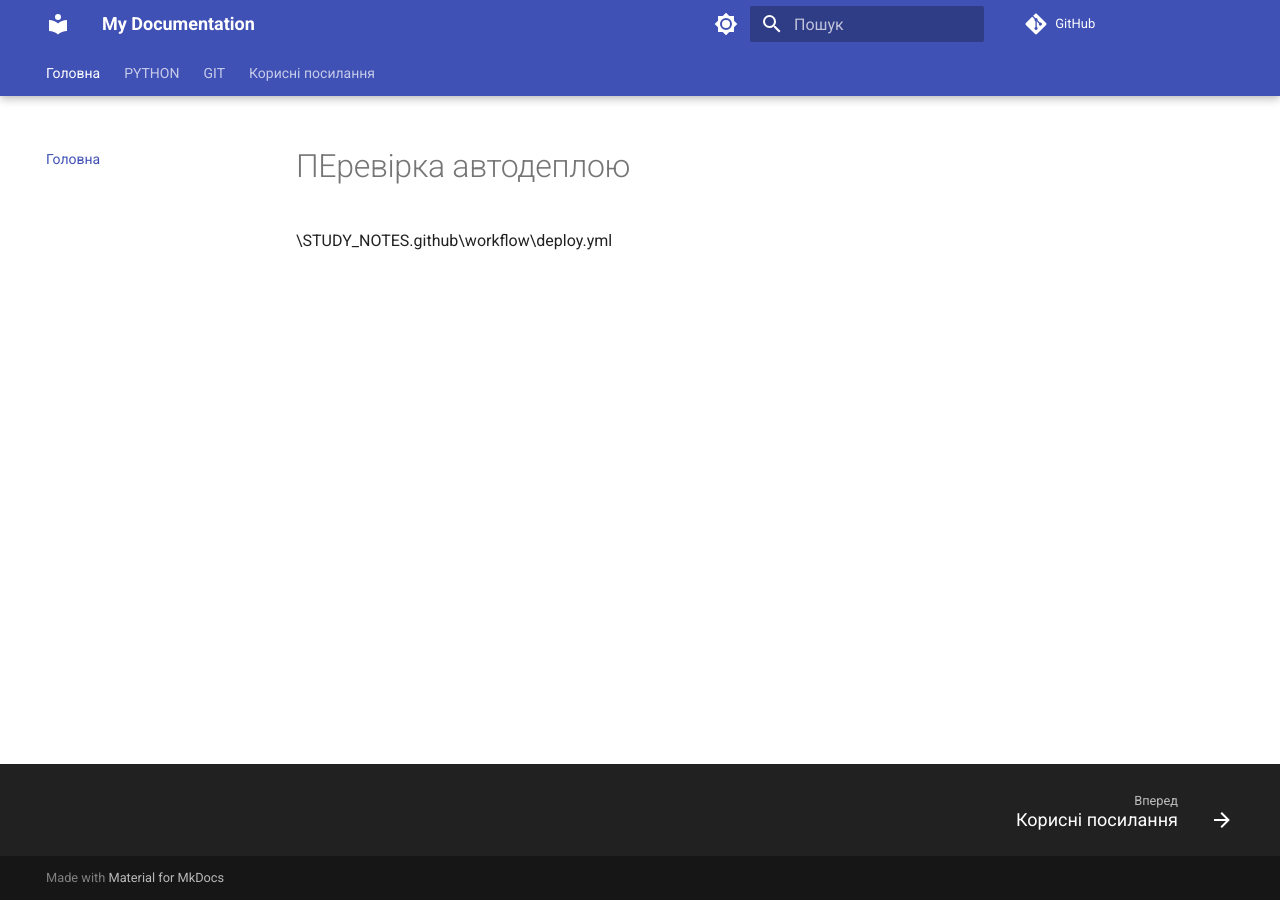
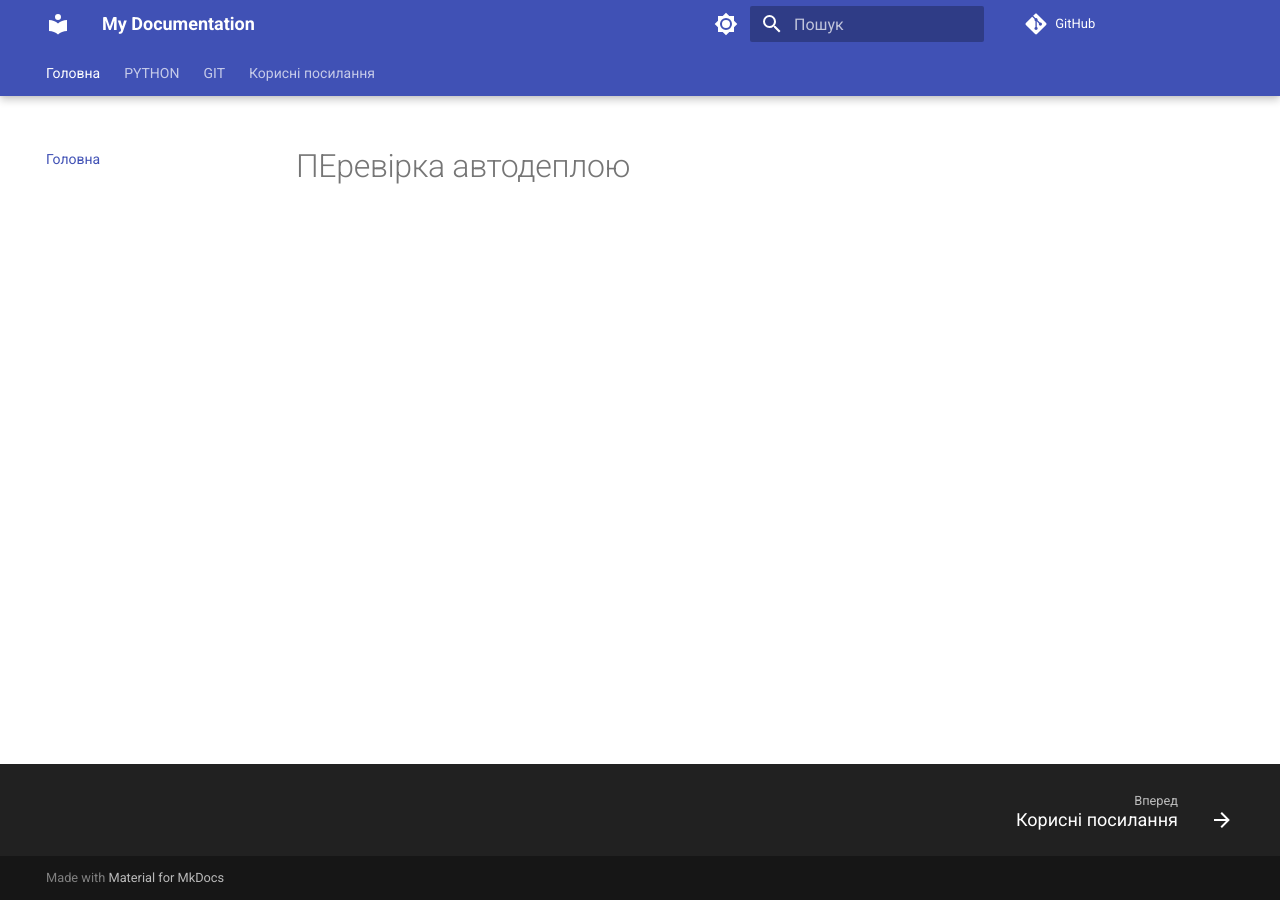
Before and after one commit to BatyrbekCherushev/STUDY_NOTES, an MkDocs documentation site: the page built from docs/index.md, in a window 1280 px wide. Built offline with MkDocs 1.6.1 and Material for MkDocs 9.7.7, drawn with Linux system fonts in a browser that asks for light colours; comment, search, counter and statistics services are not loaded.

Commit message:
test autodeployin try-3

```diff
--- a/docs/index.md
+++ b/docs/index.md
@@ -1,3 +1 @@
 # ПЕревірка автодеплою
-
-\STUDY_NOTES\.github\workflow\deploy.yml
```
